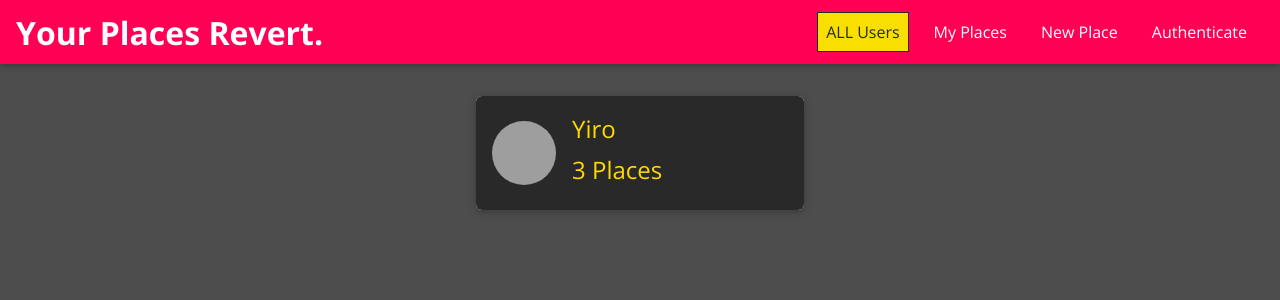
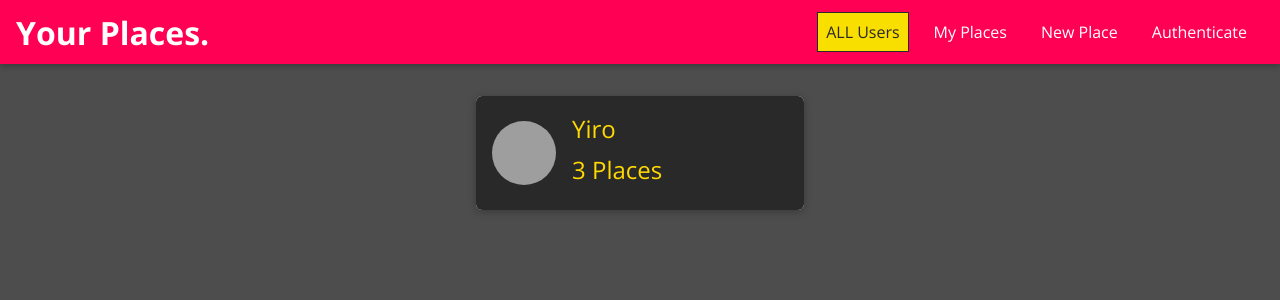
Before and after one commit to YiroYi/myTodoReview, a React (Create React App) app: page / in a window 1280 px wide. Shown: the top 300 px of the page. Built offline with nearby package versions, Linux system fonts and the light colour scheme; grey boxes are pictures that could not be loaded.

Commit message:
Revert "Testing revert"

```diff
--- a/src/shared/components/Navigation/MainNavigation.js
+++ b/src/shared/components/Navigation/MainNavigation.js
@@ -35,7 +35,7 @@ const MainNavigation = props => {
       </button>
       <h1 className="main-navigation__title">
         <Link to="/">
-          Your Places Revert.
+          Your Places.
         </Link>
       </h1>
       <nav className="main-navigation__header-nav">
```
Also changed, not shown: 1 other file (tests, documents, lock files or other folders).
